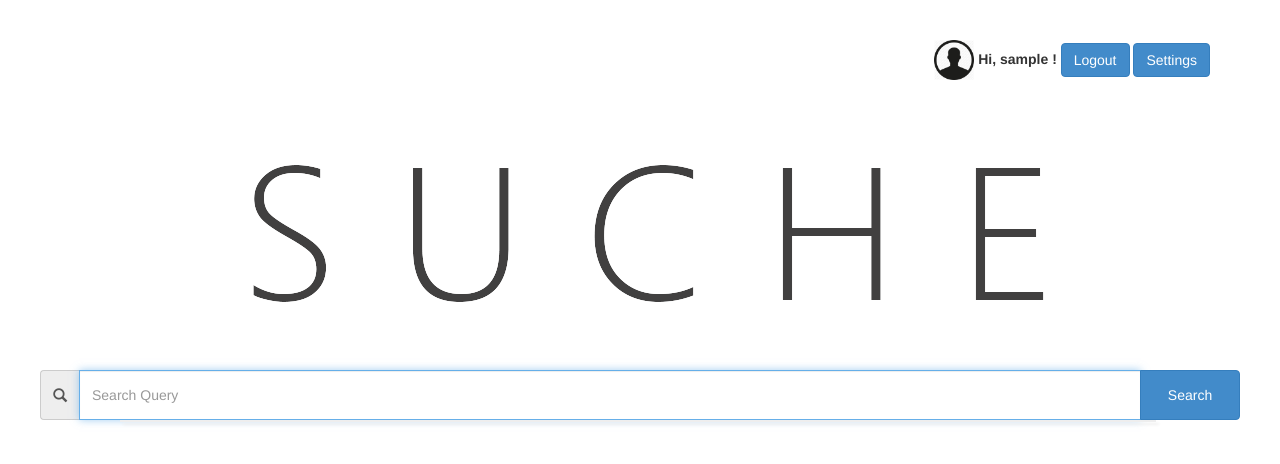
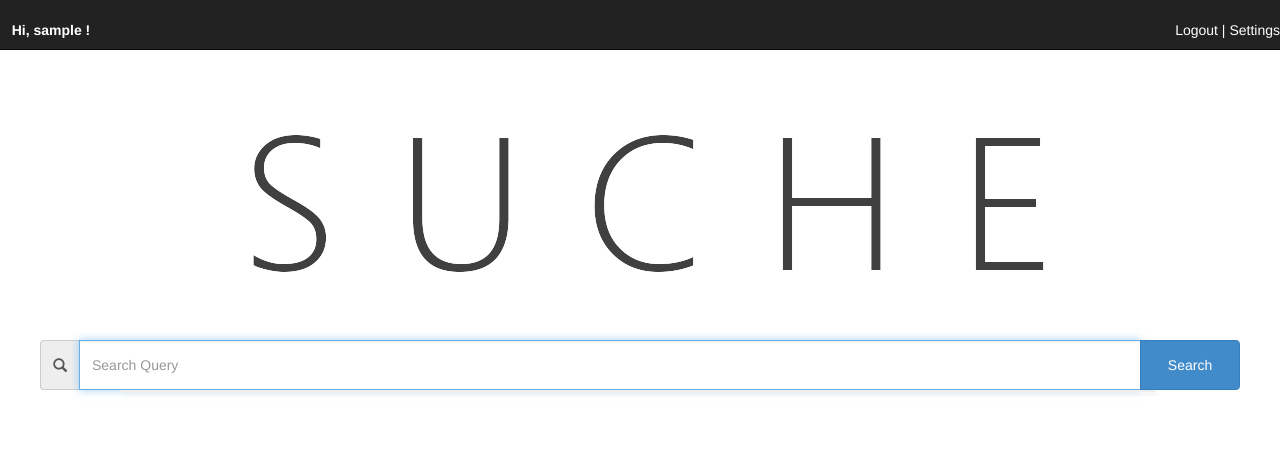
Before and after one commit to gpsgroup/suche, a Django app: template suche/frontend/templates/frontend/home.html in a window 1280 px wide. Shown: the top 464 px of the page. Run offline with Django 3.2, Linux system fonts and the light colour scheme; a user stored in the database is signed in; tables that the repository leaves empty hold one stand-in row (values such as "Sample post"); the template is opened without the code that fills it: most values are stand-ins (such as "Sample title", 1, 10 or a date in 2020); parts of the project's set-up code (start-up, migrations or seed data) failed here and were passed over.

Commit message:
views corrected

```diff
--- a/suche/authuser/templates/authuser/signin.html
+++ b/suche/authuser/templates/authuser/signin.html
@@ -1,6 +1,7 @@
 {% extends "pages/__base.html" %}
+
 {% load staticfiles %}
-
+<link href="{% static 'css/signin.css' %}" rel="stylesheet">
 {% block body %}
     <div class="container">
 
--- a/suche/authuser/templates/authuser/signup.html
+++ b/suche/authuser/templates/authuser/signup.html
@@ -1,6 +1,6 @@
 {% extends "pages/__base.html" %}
 {% load staticfiles %}
-
+<link href="{% static 'css/signin.css' %}" rel="stylesheet">
 {% block body %}
     <div class="container">
 
--- a/suche/authuser/templates/authuser/usrinfo.html
+++ b/suche/authuser/templates/authuser/usrinfo.html
@@ -1,6 +1,6 @@
 {% extends "pages/__base.html" %}
 {% load staticfiles %}
-
+<link href="{% static 'css/signin.css' %}" rel="stylesheet">
 {% block body %}
     <div class="container">
 
--- a/suche/frontend/templates/frontend/home.html
+++ b/suche/frontend/templates/frontend/home.html
@@ -10,24 +10,27 @@
     }
 </style>
 
-    <div class="container"><!--user authentication part -->
-      <div class="pull-right">
+    <div class="navbar navbar-static-top navbar-inverse" style="margin:0">
+    <div class="navbar-inner" style="color:#ffffff">
+         <br>
         {% if user.is_authenticated %}
-          <img  src="{% static 'images/user_round.png' %}" style="height:40px; width:40px;" />
-          <strong> Hi, {{ user }} ! </strong>
-          <a class="btn btn-primary" href="{% url 'authuser:signout' %}">Logout</a>
-          <a class="btn btn-primary" href="{% url 'authuser:userinfo' %}">Settings</a>
+         &nbsp;&nbsp  <strong> Hi, {{ user }} ! </strong>
+         <div class="pull-right">
+
+          <a style="color:#ffffff"  href="{% url 'authuser:signout' %}">Logout</a> | <a style="color:#ffffff"  href="{% url 'authuser:userinfo' %}">Settings</a>
+         </div>
         {% else %}
-          <img  src="{% static 'images/user_round.png' %}" style="height:40px; width:40px;" />
-          <strong> Hi, NewUser ! </strong>
-          <a class="btn btn-primary" href="{% url 'authuser:signin' %}">Login</a>
-          <a class="btn btn-primary" href="{% url 'authuser:signup' %}">Signup</a>
+         <div class="pull-right">
+          <br>
+          <a style="color:#ffffff" href="{% url 'authuser:signin' %}">Login</a> | <a style="color:#ffffff" href="{% url 'authuser:signup' %}">Signup</a>
+          </div>
         {% endif %}
-        </div>
+
+    </div>
     </div><!--user authentication part -->
 
 
-    <div class="row" style="padding-bottom: 20px" id="bg">
+    <div class="row" style="padding-bottom: 20px;top:-20px" id="bg">
         <div class="container text-center">
 
             <div class="row text-center">
--- a/suche/staticpages/templates/pages/__base.html
+++ b/suche/staticpages/templates/pages/__base.html
@@ -10,7 +10,7 @@
     <link href="{% static 'css/typeaheadjs.css' %}" rel="stylesheet">
     <link href="{% static 'css/jquery-ui.min.css' %}" rel="stylesheet">
     <link href="{% static 'css/jquery-ui.structure.min.css' %}" rel="stylesheet">
-    <link href="{% static 'css/signin.css' %}" rel="stylesheet">
+
     <script src="{% static 'js/respond.min.js' %}"></script>
     <script src="{% static 'js/jquery-1.7.2.min.js' %}"></script>
     <script src="{% static 'js/bootstrap.min.js' %}"></script>
```
